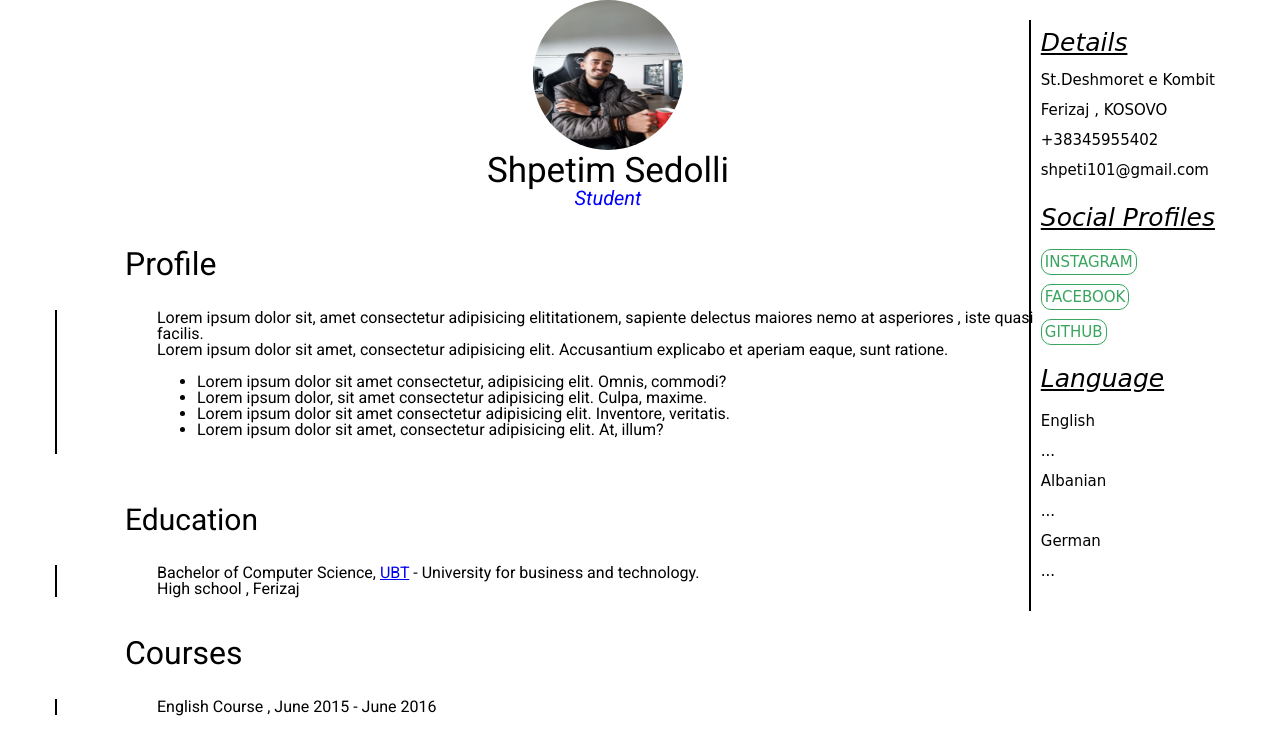
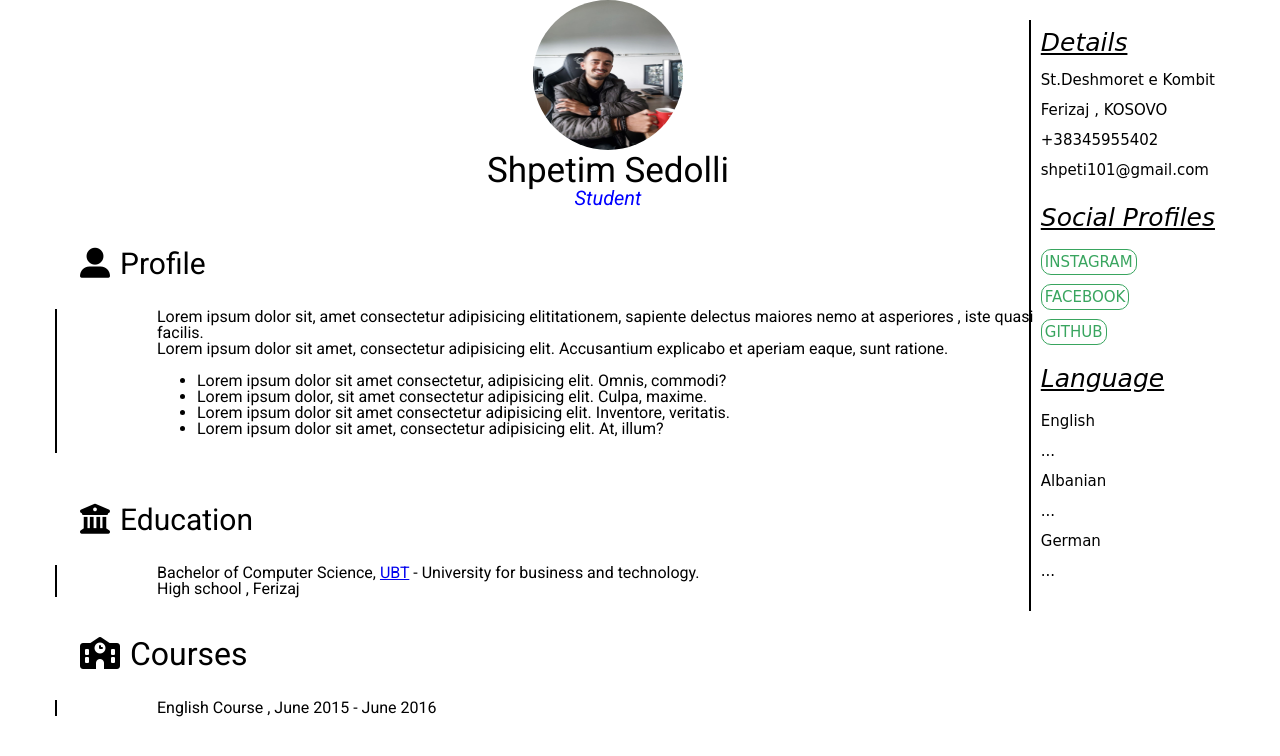
Before and after one commit to shpetimsedolli/CV, a plain HTML site: page index.html in a window 1280 px wide. Drawn offline with Linux system fonts and the light colour scheme.

Commit message:
added some icons

```diff
--- a/index.html
+++ b/index.html
@@ -35,7 +35,8 @@
         </div>
         </div>
         <div class="profile-info">
-          <div class="profile">Profile</div>
+          <div class="profile"><div class="icons">
+            <i class="fas fa-user-alt"></i></div>Profile</div>
           <div class="description">
           <div>Lorem ipsum dolor sit, amet consectetur adipisicing elititationem, sapiente delectus maiores nemo at asperiores
             , iste quasi facilis.</div>
@@ -61,7 +62,9 @@
           </div>
         </div>
         <div class="education-group">
-          <div class="education">Education</div>
+          <div class="education">
+          <div class="icons">
+          <i class="fas fa-university"></i></div>Education</div>
           <div class="education-text">
             Bachelor of Computer Science,
             <a href="https://www.ubt-uni.net">UBT</a> - University for business
@@ -70,7 +73,8 @@
           <div class="education-text2">High school , Ferizaj</div>
         </div>
         <div class="course-group">
-          <div class="course-title">Courses</div>
+          <div class="course-title">
+            <div class="icons"><i class="fas fa-school"></i></div>Courses</div>
           <div class="course-text">English Course , June 2015 - June 2016</div>
         </div>
       </div>
@@ -121,5 +125,6 @@
           <input type="submit" />
         </form> -->
     </div>
+    <script src="https://kit.fontawesome.com/82fa43da5e.js" crossorigin="anonymous"></script>
   </body>
 </html>
--- a/src/css/style.css
+++ b/src/css/style.css
@@ -33,9 +33,9 @@
   margin-top: 40px;
 }
 .profile {
-  font-size: 2em;
+  font-size: 30px;
   padding-bottom: 30px;
-  padding-left: 70px;
+  padding-left: 25px;
 }
 .description {
   float: left;
@@ -58,7 +58,7 @@ ul {
 }
 .education {
   font-size: 30px;
-  padding-left: 70px;
+  padding-left: 25px;
   padding-bottom: 30px;
 }
 .education-text {
@@ -75,7 +75,7 @@ ul {
 .course-title {
   font-size: 2em;
   padding-bottom: 30px;
-  padding-left: 70px;
+  padding-left: 25px;
 }
 .course-text {
   border-left: 0.15rem solid #000000;
@@ -126,3 +126,7 @@ a:hover {
   background-color: #2c666e;
   color: #000000;
 }
+.icons {
+  display: inline-block;
+  letter-spacing: 10px;
+}
```
